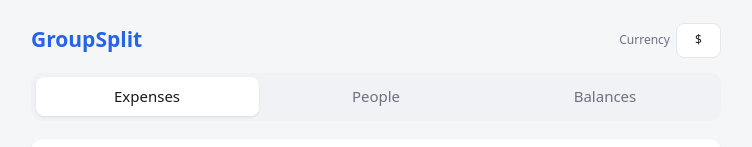
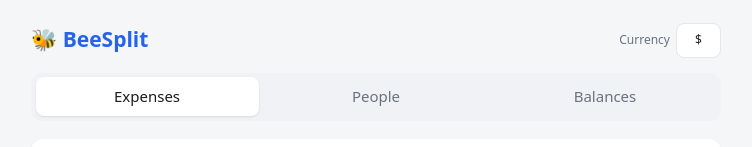
Before and after one commit to nv1t/beesplit, a Vue app: page / in a window 1280 px wide. Shown: the top 147 px of the page, without its empty margins (264-1016 px from the left). Built offline with nearby package versions, Linux system fonts and the light colour scheme.

Commit message:
Rebrand project to BeeSplit

```diff
--- a/index.html
+++ b/index.html
@@ -4,7 +4,7 @@
     <meta charset="UTF-8" />
     <link rel="icon" type="image/svg+xml" href="/favicon.svg" />
     <meta name="viewport" content="width=device-width, initial-scale=1.0" />
-    <title>GroupSplit</title>
+    <title>BeeSplit</title>
   </head>
   <body>
     <div id="app"></div>
--- a/package.json
+++ b/package.json
@@ -1,5 +1,5 @@
 {
-  "name": "groupsplit",
+  "name": "beesplit",
   "private": true,
   "version": "0.0.0",
   "type": "module",
--- a/src/App.vue
+++ b/src/App.vue
@@ -26,7 +26,7 @@ function stopEditing() {
 <template>
   <div class="app">
     <header class="app-header">
-      <h1>GroupSplit</h1>
+      <h1>🐝 BeeSplit</h1>
       <div class="currency-setting">
         <label for="currency">Currency</label>
         <input
--- a/src/composables/useGroupData.ts
+++ b/src/composables/useGroupData.ts
@@ -2,7 +2,7 @@ import { reactive, computed, watch } from 'vue'
 import type { Member, Expense } from '../types'
 import { simplifyDebts } from '../utils/settle'
 
-const STORAGE_KEY = 'groupsplit.data.v1'
+const STORAGE_KEY = 'beesplit.data.v1'
 
 interface StoredState {
   members: Member[]
```
Also changed, not shown: 1 other file (tests, documents, lock files or other folders).
